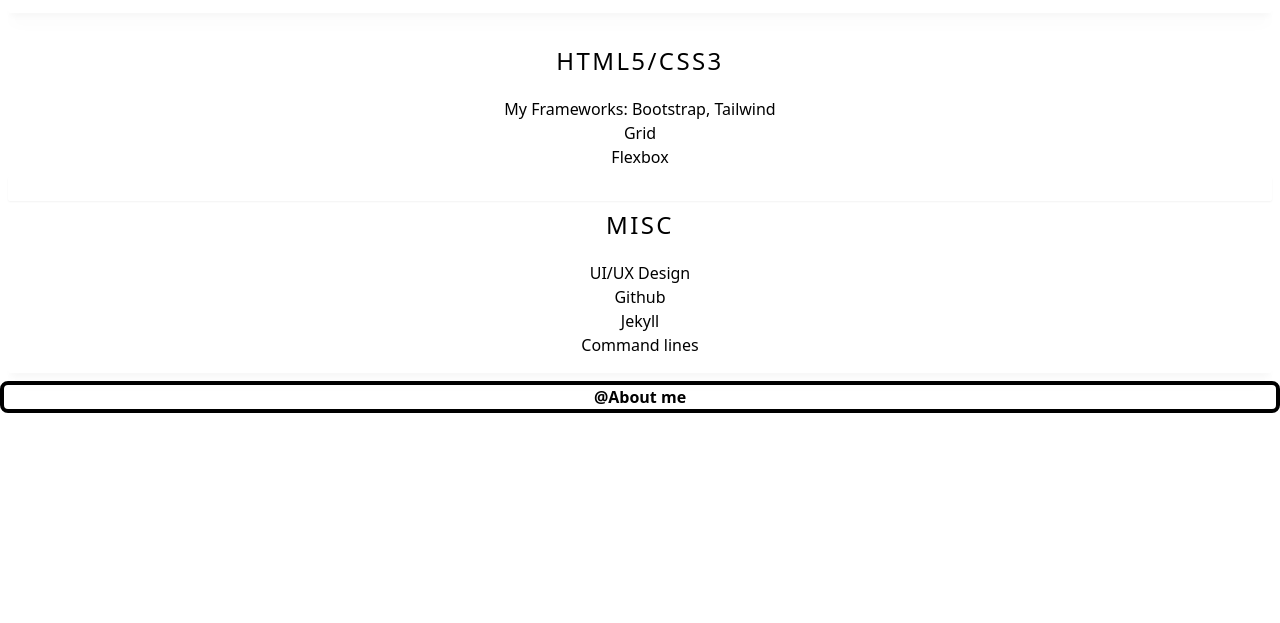
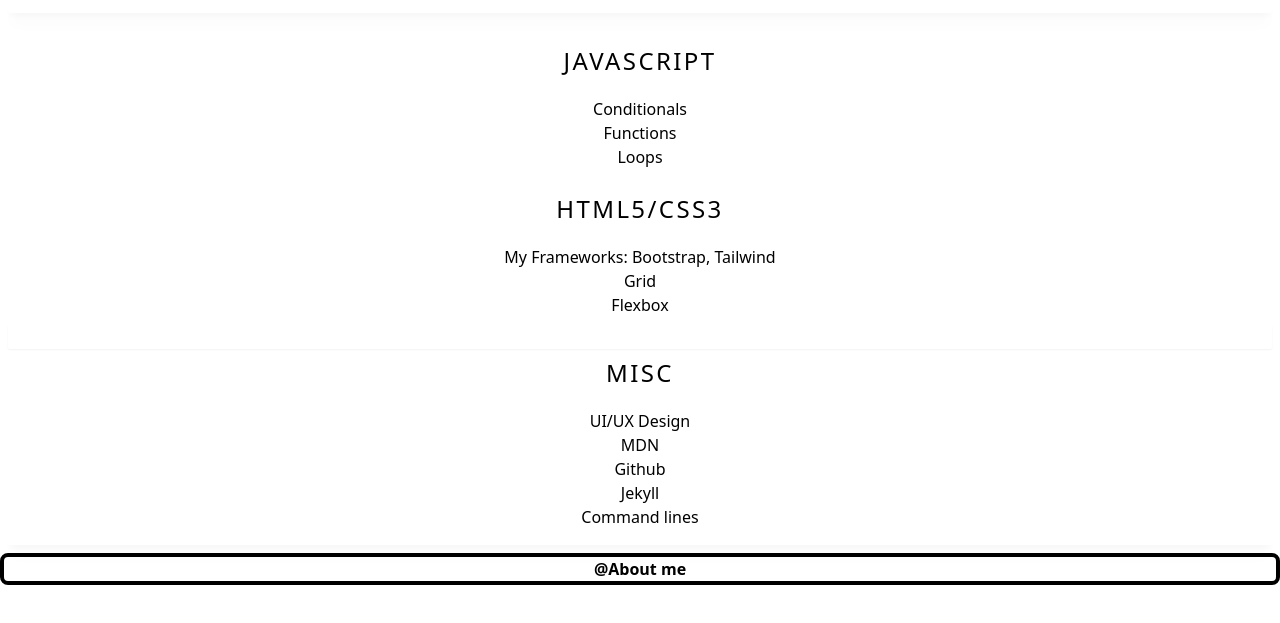
Before and after one commit to loki-pixel/My-skills, a plain HTML site: page index.html in a window 1280 px wide. Shown: the part 139-762 px from the top of the page. Drawn offline with nearby package versions, Linux system fonts and the light colour scheme.

Commit message:
new skills

```diff
--- a/index.html
+++ b/index.html
@@ -19,7 +19,12 @@
 
 
 	</header>
-
+	<section>
+		<h2 class="p-6 text-center text-2xl uppercase tracking-widest pb-5">JAVASCRIPT</h2>
+		<p class="text-center">Conditionals</p>
+		<p class="text-center">Functions</p>
+		<p class="text-center">Loops</p>
+	</section>
 	<section>
 
 		<h2 class="p-6 text-center text-2xl uppercase tracking-widest pb-5">HTML5/CSS3</h2>
@@ -44,6 +49,7 @@
 
 			<div class="md:container md:mx-auto">
 			<p class="text-center">UI/UX Design</p>
+			<p class="text-center">MDN</p>
 			<p class="text-center">Github</p>
 			<p class="text-center">Jekyll</p>
 			<p class="text-center overflow-auto">Command lines</p>
```
